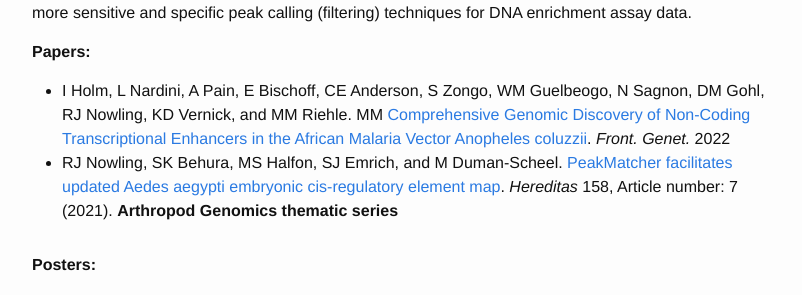
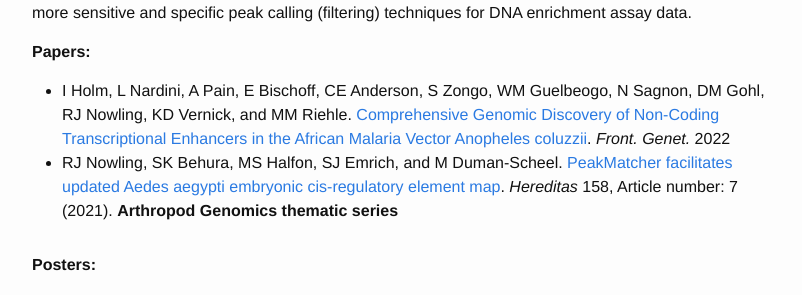
Before and after one commit to nowling-lab/nowling-lab.github.io, a Jekyll site: the page built from research.md, in a window 1280 px wide and 900 px high, scrolled down 1692 px. Shown: the part 178-473 px from the top of the window, without its empty margins (238-1040 px from the left). Built offline with Jekyll 4.4.1, drawn with Linux system fonts in a browser that asks for light colours; formulas are drawn with MathJax 3.

Commit message:
Fix typo in reference

```diff
--- a/research.md
+++ b/research.md
@@ -35,7 +35,7 @@ My lab works on regulatory genomics from two angles.  First, we are collaborate
 
 **Papers:**
 
-* I Holm, L Nardini, A Pain, E Bischoff, CE Anderson, S Zongo, WM Guelbeogo, N Sagnon, DM Gohl, RJ Nowling, KD Vernick, and MM Riehle. MM [Comprehensive Genomic Discovery of Non-Coding Transcriptional Enhancers in the African Malaria Vector Anopheles coluzzii](https://www.frontiersin.org/articles/10.3389/fgene.2021.785934/full). *Front. Genet.* 2022
+* I Holm, L Nardini, A Pain, E Bischoff, CE Anderson, S Zongo, WM Guelbeogo, N Sagnon, DM Gohl, RJ Nowling, KD Vernick, and MM Riehle. [Comprehensive Genomic Discovery of Non-Coding Transcriptional Enhancers in the African Malaria Vector Anopheles coluzzii](https://www.frontiersin.org/articles/10.3389/fgene.2021.785934/full). *Front. Genet.* 2022
 * RJ Nowling, SK Behura, MS Halfon, SJ Emrich, and M Duman-Scheel. [PeakMatcher facilitates updated Aedes aegypti embryonic cis-regulatory element map](https://hereditasjournal.biomedcentral.com/articles/10.1186/s41065-021-00172-2). *Hereditas* 158, Article number: 7 (2021). **Arthropod Genomics thematic series**
 
 **Posters:**
```
